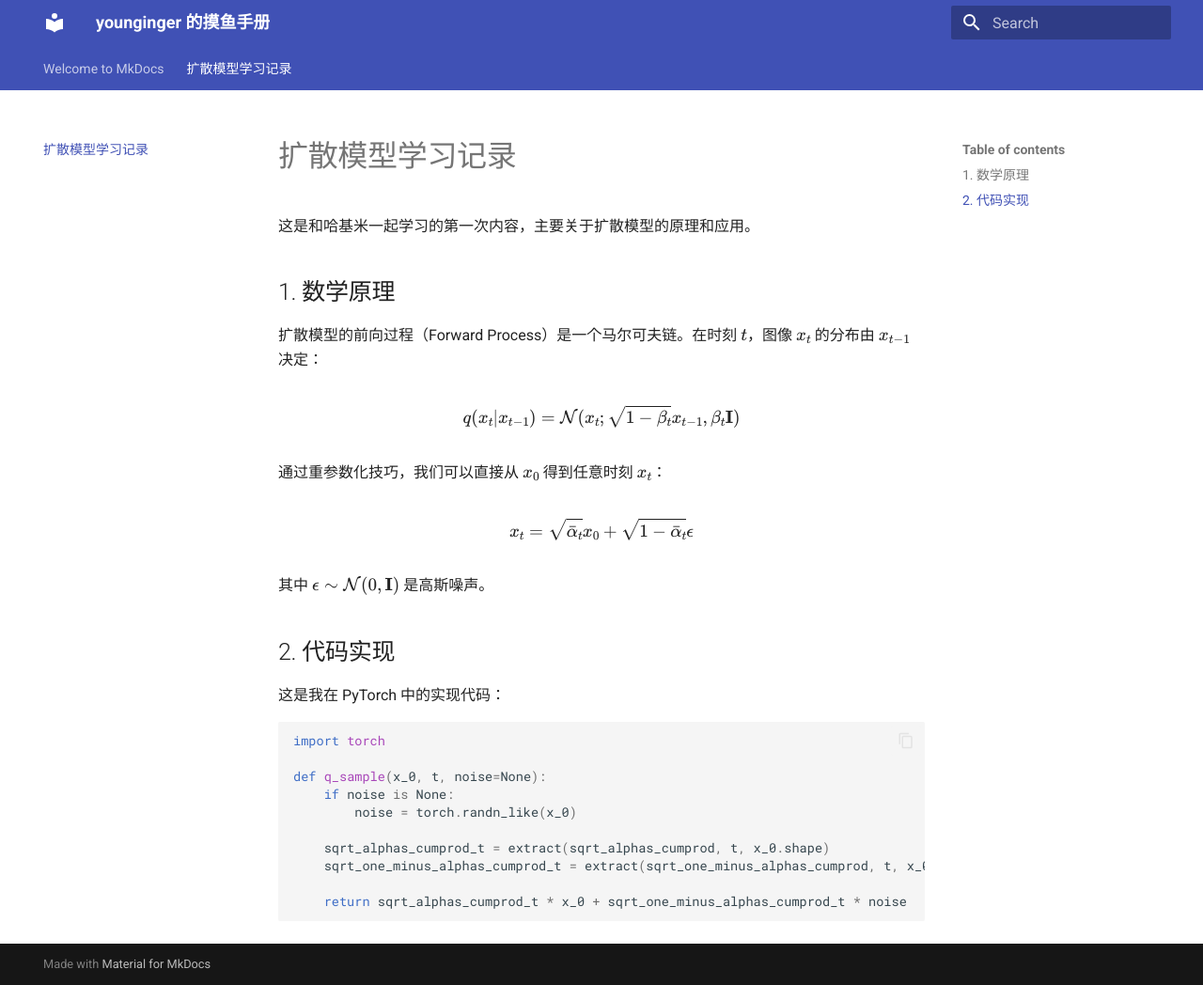
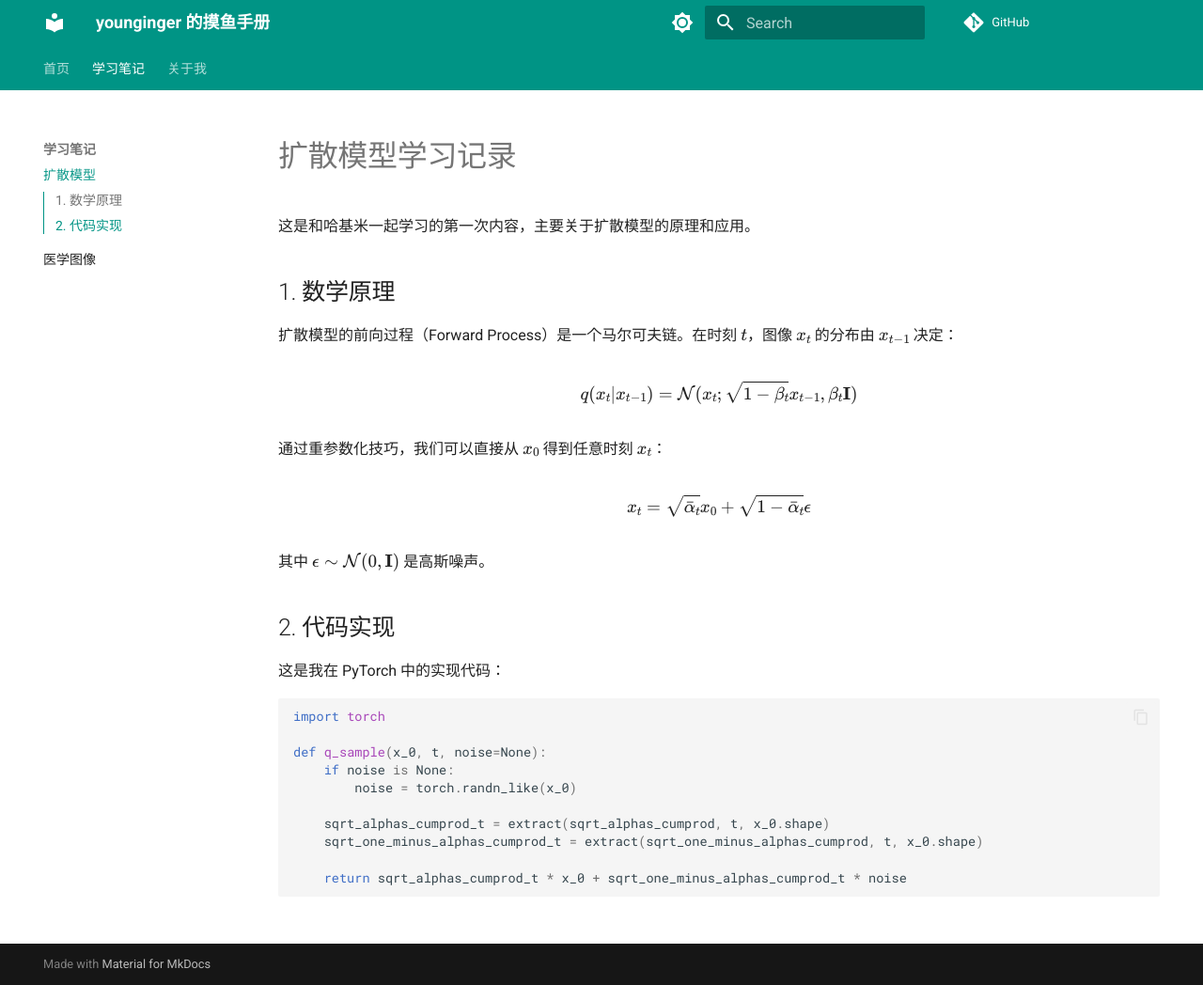
Before and after one commit to younginger/learning-blog, an MkDocs documentation site: the page built from docs/diffusion-study.md, in a window 1280 px wide and 1048 px high. Shown: the whole window at 94% size. Built offline with MkDocs 1.6.1 and Material for MkDocs 9.7.7, drawn with Linux system fonts in a browser that asks for light colours; comment, search, counter and statistics services are not loaded.

```diff
--- /dev/null
+++ b/docs/medical-ai.md
@@ -0,0 +1 @@
+# 科研学习记录占坑
--- a/mkdocs.yml
+++ b/mkdocs.yml
@@ -1,22 +1,49 @@
 site_name: younginger 的摸鱼手册
+site_url: https://younginger.github.io/learning-blog/
+repo_url: https://github.com/younginger/learning-blog
+repo_name: GitHub
+
 theme:
   name: material
   features:
-    - navigation.tabs # 开启顶部导航栏
-    - content.code.copy # 代码块右上角显示“复制”按钮
+    - navigation.tabs        # 顶部导航栏
+    - navigation.sections    # 侧边栏分组
+    - toc.integrate          # 目录集成在侧边栏
+    - content.code.copy      # 代码复制按钮
+  # 🎨 视觉配色：添加深色模式切换按钮
+  palette:
+    - scheme: default
+      primary: teal          # 主题色：青色
+      accent: purple         # 强调色：紫色
+      toggle:
+        icon: material/brightness-7
+        name: Switch to dark mode
+    - scheme: slate          # 深色模式
+      primary: teal
+      accent: lime
+      toggle:
+        icon: material/brightness-4
+        name: Switch to light mode
 
-# 必要的插件和扩展
+# 🗺️ 导航结构（这是新增的核心部分）
+nav:
+  - 首页: index.md
+  - 学习笔记:
+      - 扩散模型: diffusion-study.md
+      - 医学图像: medical-ai.md  # 占位，稍后创建
+  - 关于我: about.md             # 占位，稍后创建
+
+# 插件配置（保持不变）
 markdown_extensions:
-  - admonition #以此开启提示框功能
-  - pymdownx.highlight: # 代码高亮
+  - admonition
+  - pymdownx.highlight:
       anchor_linenums: true
   - pymdownx.inlinehilite
   - pymdownx.snippets
   - pymdownx.superfences
-  - pymdownx.arithmatex: # 开启数学公式支持
+  - pymdownx.arithmatex:
       generic: true
 
-# 加载 MathJax (渲染数学公式的引擎)
 extra_javascript:
   - javascripts/mathjax.js
   - https://polyfill.io/v3/polyfill.min.js?features=es6
```
Also changed, not shown: docs/about.md (added, +14 -0 lines).
